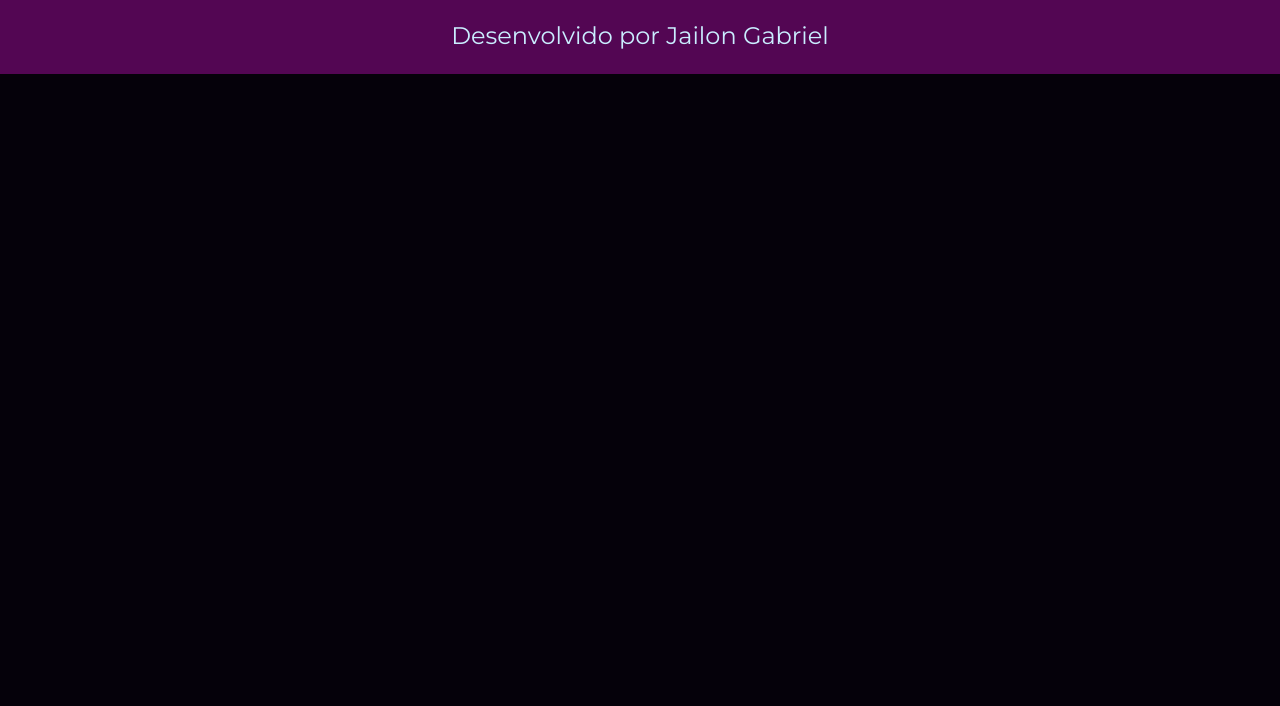
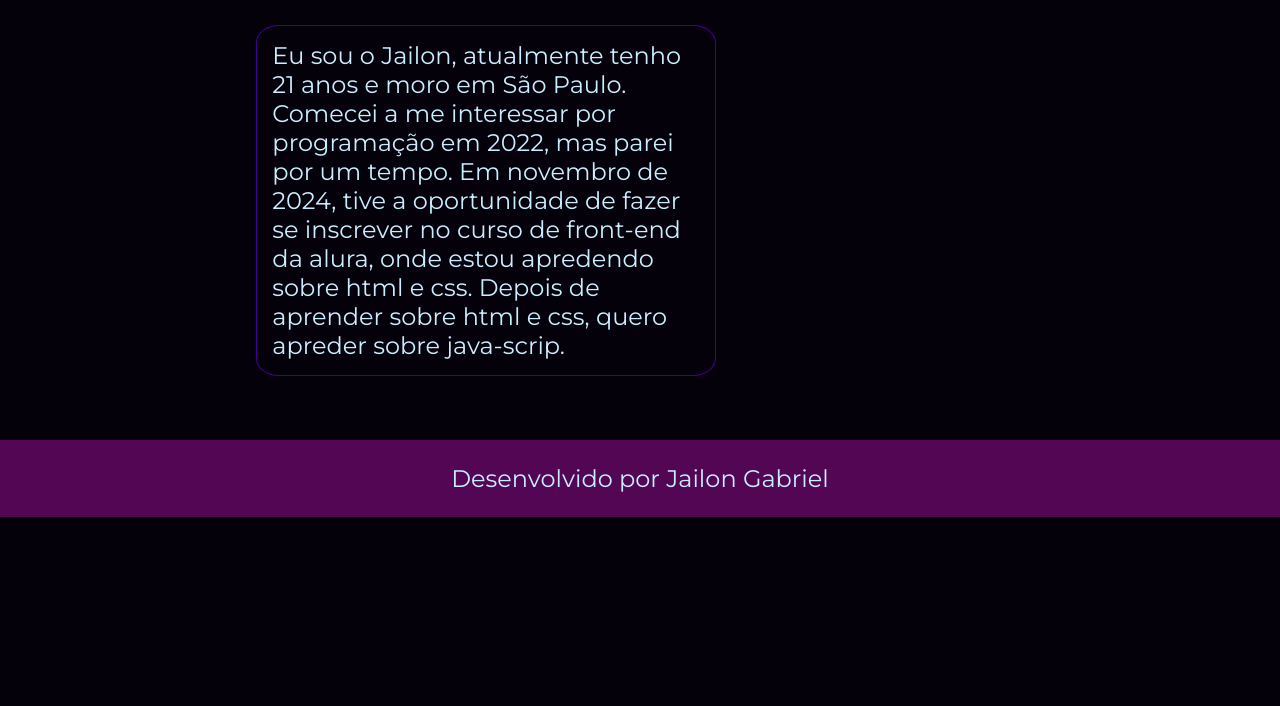
Before and after one commit to Jailon-Gabriel/Portifolio, a plain HTML site: page Sobremim.html in a window 1280 px wide. Shown: the part 94-800 px from the top of the page. Drawn offline with Linux system fonts and the light colour scheme; files that its build step writes are made by us from their sources; the site is published under a folder, as on GitHub Pages, so addresses that start at the root find nothing.

Commit message:
Sobremim.html

```diff
--- a/Sobremim.html
+++ b/Sobremim.html
@@ -4,8 +4,8 @@
     <meta charset="UTF-8">
     <meta http-equiv="X-UA-Compatible" content="IE-edge">
     <meta name="viewport" content="width=device-width, initial-scale=1.0">
-    <link rel="stylesheet" href="./style/meuprojeto.css">
-    <link rel="stylesheet" href="/style/sobremim.css">
+    <link rel="stylesheet" href="meuprojeto.css">
+    <link rel="stylesheet" href="sobremim.css">
     <title>Sobre mim</title>
 </head>
 <body>
```
